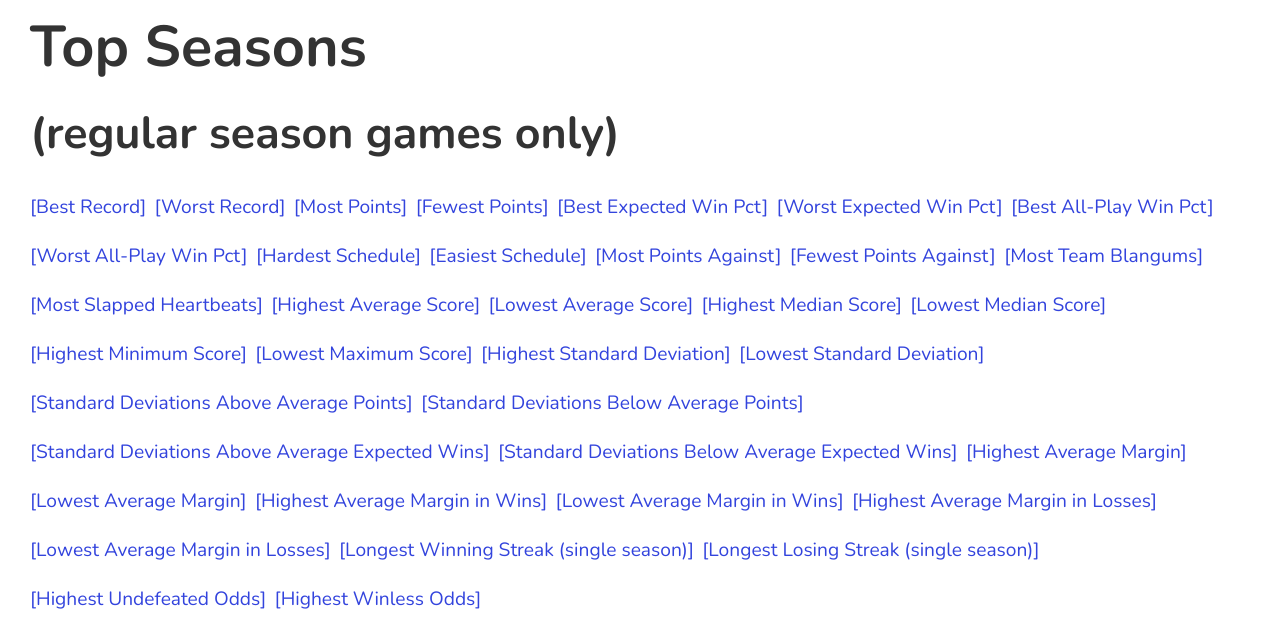
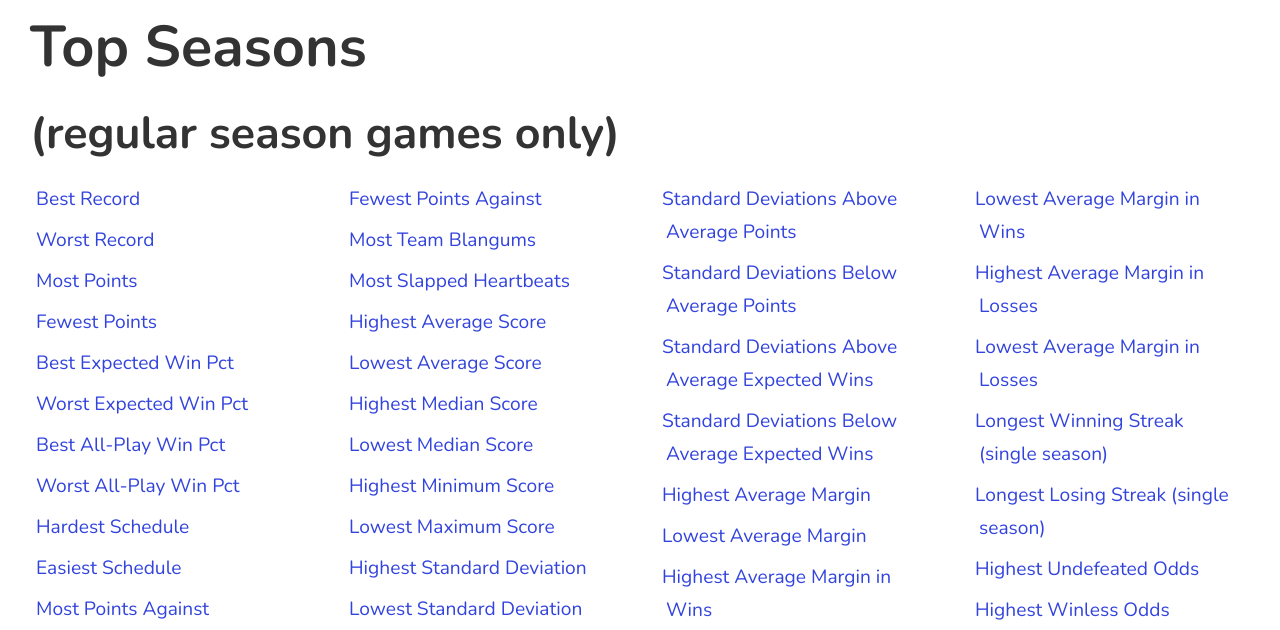
Before and after one commit to edwardwgross/blingaleague, a Django app: page /blingalytics/top_seasons/ in a window 1280 px wide. Shown: the part 116-746 px from the top of the page. Run offline with Django 3.2, Linux system fonts and the light colour scheme; data that the repository does not hold is empty; parts of the project's set-up code (start-up, migrations or seed data) failed here and were passed over; some libraries are stand-ins or nearby versions.

Commit message:
Improve link UX on top seasons page

```diff
--- a/blingaleague/static/blingaleague/css/blingaleague.css
+++ b/blingaleague/static/blingaleague/css/blingaleague.css
@@ -455,6 +455,25 @@ table.blingalytics_table.sortable tbody tr::before {
     white-space: nowrap;
 }
 
+#top_seasons .table_links {
+    column-count: 4;
+}
+
+#top_seasons .table_links ul {
+    margin-left: 4px;
+    text-indent: -4px;
+}
+
+#top_seasons .table_links ul li {
+    line-height: 1;
+    margin-bottom: 8px;
+}
+
+#top_seasons .table_links a {
+    white-space: normal;
+    line-height: 1;
+}
+
 #top_seasons table.blingalytics_table {
     display: inline-block;
     vertical-align: top;
@@ -760,6 +779,10 @@ h3.no_results_message {
         height: 100% !important;
         max-height: 100% !important;
     }
+
+    #top_seasons .table_links {
+        column-count: 2;
+    }
 }
 
 @media screen and (max-width: 750px) {
--- a/blingalytics/templates/blingalytics/top_seasons.html
+++ b/blingalytics/templates/blingalytics/top_seasons.html
@@ -20,9 +20,11 @@
 
 <div id="top_seasons" class="blingalytics">
   <div class="table_links">
-    {% for table in top_seasons_tables %}
-      <a href="#{{ table.title|slugify }}"><small>[{{ table.title }}]</small></a>
-    {% endfor %}
+    <ul>
+      {% for table in top_seasons_tables %}
+        <li><a href="#{{ table.title|slugify }}"><small>{{ table.title }}</small></a></li>
+      {% endfor %}
+    </ul>
   </div>
 
   {% for table in top_seasons_tables %}
```
